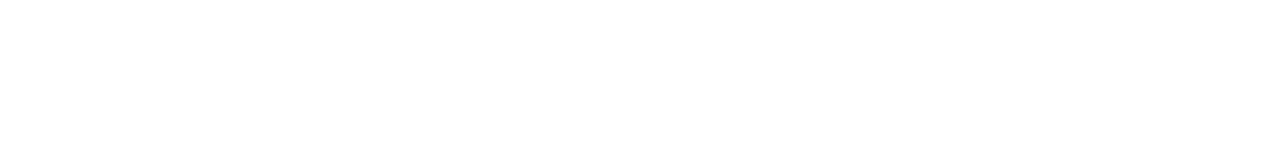
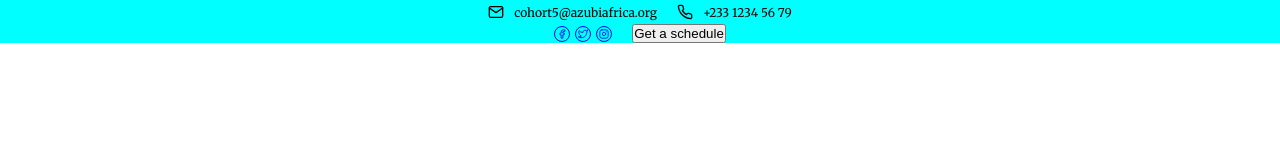
Before and after one commit to ZarkZar123/LAF-Project-HTML_CSS, a plain HTML site: page index.html in a window 1280 px wide. Drawn offline with Linux system fonts and the light colour scheme.

Commit message:
add top contact section

```diff
--- /dev/null
+++ b/css/global.css
@@ -0,0 +1,10 @@
+@import url('https://fonts.googleapis.com/css2?family=Merriweather:ital,wght@0,300;0,400;0,900;1,700&display=swap');
+*{
+    padding: 0;
+    margin: 0;
+    box-sizing: border-box;
+}
+
+body{
+    font-family: "Merriweather", serif, sans-serif;
+}
--- /dev/null
+++ b/css/header.css
@@ -0,0 +1,39 @@
+/* tob bar */
+
+.top-contact, .button-links{
+    font-size: 12px;
+    width: 100%;
+    background-color: aqua;
+    display: flex;
+    justify-content: center;
+    align-items: center;
+    gap: 20px;
+}
+
+.top-contact span{
+    display: flex;
+    align-items: center;
+    gap: 10px;
+}
+
+.social-links{
+    display: flex;
+    gap: 5px;
+}
+
+.social-links >a{
+    display: flex;
+    justify-content: center;
+    align-items: center;
+    border: 1px solid;
+    border-radius: 50%;
+    width: 16px;
+    height: 16px;
+}
+.social-links .icon{
+    width: 10px;
+}
+
+.icon{
+    width: 16px;
+}
--- a/css/style.css
+++ b/css/style.css
@@ -0,0 +1,2 @@
+@import './global.css';
+@import './header.css';
--- a/index.html
+++ b/index.html
@@ -11,10 +11,47 @@
     <title>Law firm site</title>
 </head>
 <body>
+<header>
+    <div class="top-bar">
+        <div class="top-contact">
+            <span>
+                <i class="icon" data-feather="mail"></i>
+                cohort5@azubiafrica.org
+            </span>
+            <span>
+                <i class="icon" data-feather="phone"></i>
+                +233 1234 56 79
+            </span>
+
+        </div>
+        <div class="button-links">
+            <span class="social-links">
+
+            <a href="https://www.facebook.com" target="_blank">
+
+                <i class="icon" data-feather="facebook"></i>
+            </a>
+
+            <a href="https://www.twitter.com" target="_blank">
+
+                <i class="icon" data-feather="twitter"></i>
+            </a>
+
+            <a href="https://www.instagram.com" target="_blank">
+
+                <i class="icon" data-feather="instagram"></i>
+            </a>
+        </span>
+            <button>Get a schedule</button>
+        </div>
+
+    </div>
 
 
+    <div class="menu-bar">
 
-    <!-- <i data-feather="circle"></i> -->
+    </div>
+</header>
 
 
     <script>
```
